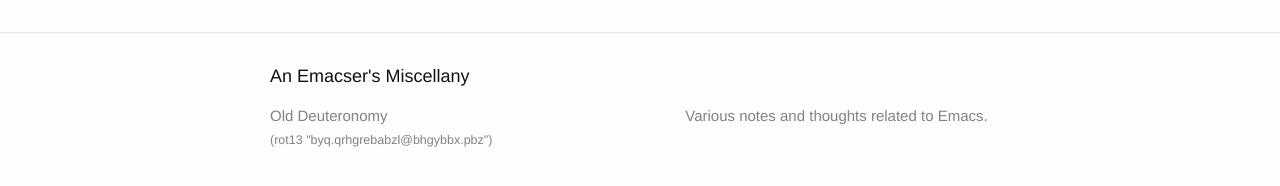
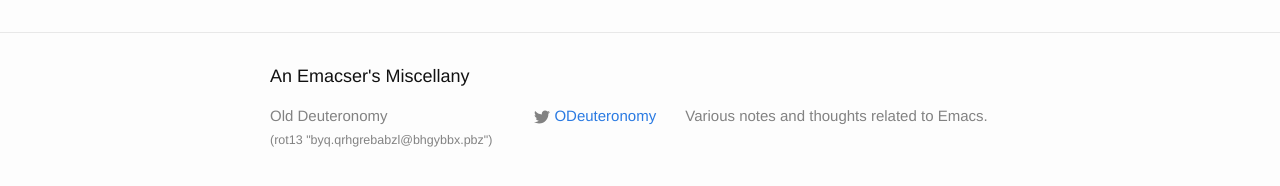
Before and after one commit to olddeuteronomy/blog, a Jekyll site: the page built from index.md, in a window 1280 px wide. Shown: the part 603-789 px from the top of the page. Built offline with Jekyll 4.4.1, drawn with Linux system fonts in a browser that asks for light colours.

Commit message:
Twitter account added

```diff
--- a/_config.yml
+++ b/_config.yml
@@ -16,6 +16,7 @@
 title: An Emacser's Miscellany
 author: Old Deuteronomy
 email: (rot13 "byq.qrhgrebabzl@bhgybbx.pbz")
+twitter_username: ODeuteronomy
 description: > # this means to ignore newlines until "baseurl:"
   Various notes and thoughts related to Emacs.
 baseurl: "" # the subpath of your site, e.g. /blog
```
